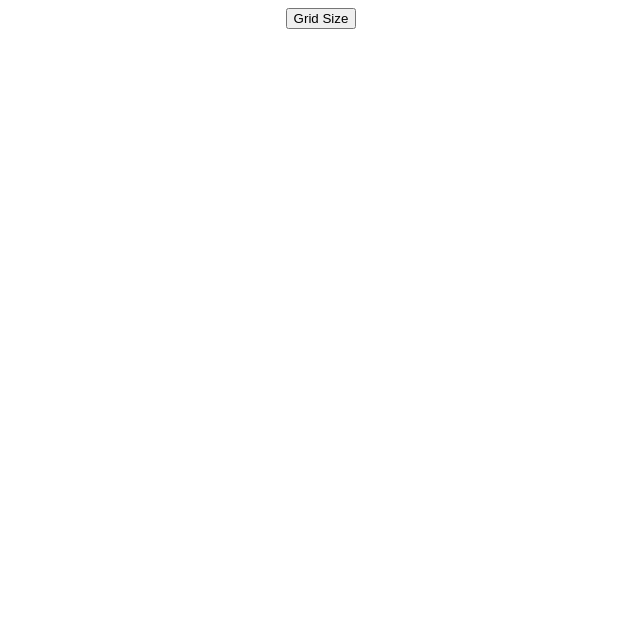
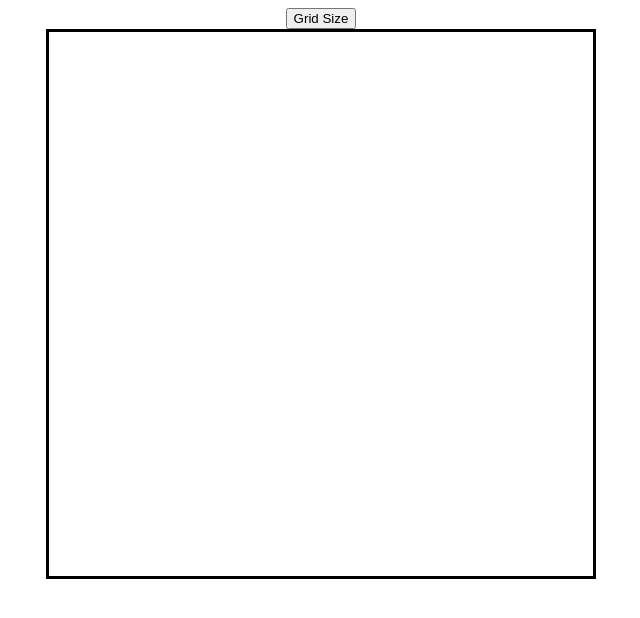
Before and after one commit to awidney/etch-a-sketch, a plain HTML site: page index.html in a window 1280 px wide. Shown: the whole page, without its empty margins (319-959 px from the left). Drawn offline with Linux system fonts and the light colour scheme.

Commit message:
Modify selector properties, add selector
Added flex properties to body to position button appropriately.
Added border, size properties to container to maintain a fixed size.
Removed padding from pixels, added size properties to be congruent with
container size. Added color-fill selector.

```diff
--- a/styles.css
+++ b/styles.css
@@ -1,19 +1,22 @@
-.container>div:nth-child(odd) {
-    background: #ddd;
-}
-
 body {
     display: flex;
-    justify-content: center;
+    flex-direction: column;
+    align-items: center;
 }
 
 .container {
     display: grid;
-    grid-template-columns: repeat(16, 1fr);
-    /* width: 960px; */
+    grid-template-columns: repeat(16, 34px);
+    width: 544px;
+    height: 544px;
+    border-style: solid;
 }
 
-#cell {
-    padding: 1em;
-    border: thin solid;
+#pixel {
+    width: 34px;
+    height: 34px;
 }
+
+.color-fill {
+    background-color: black;
+}
```
